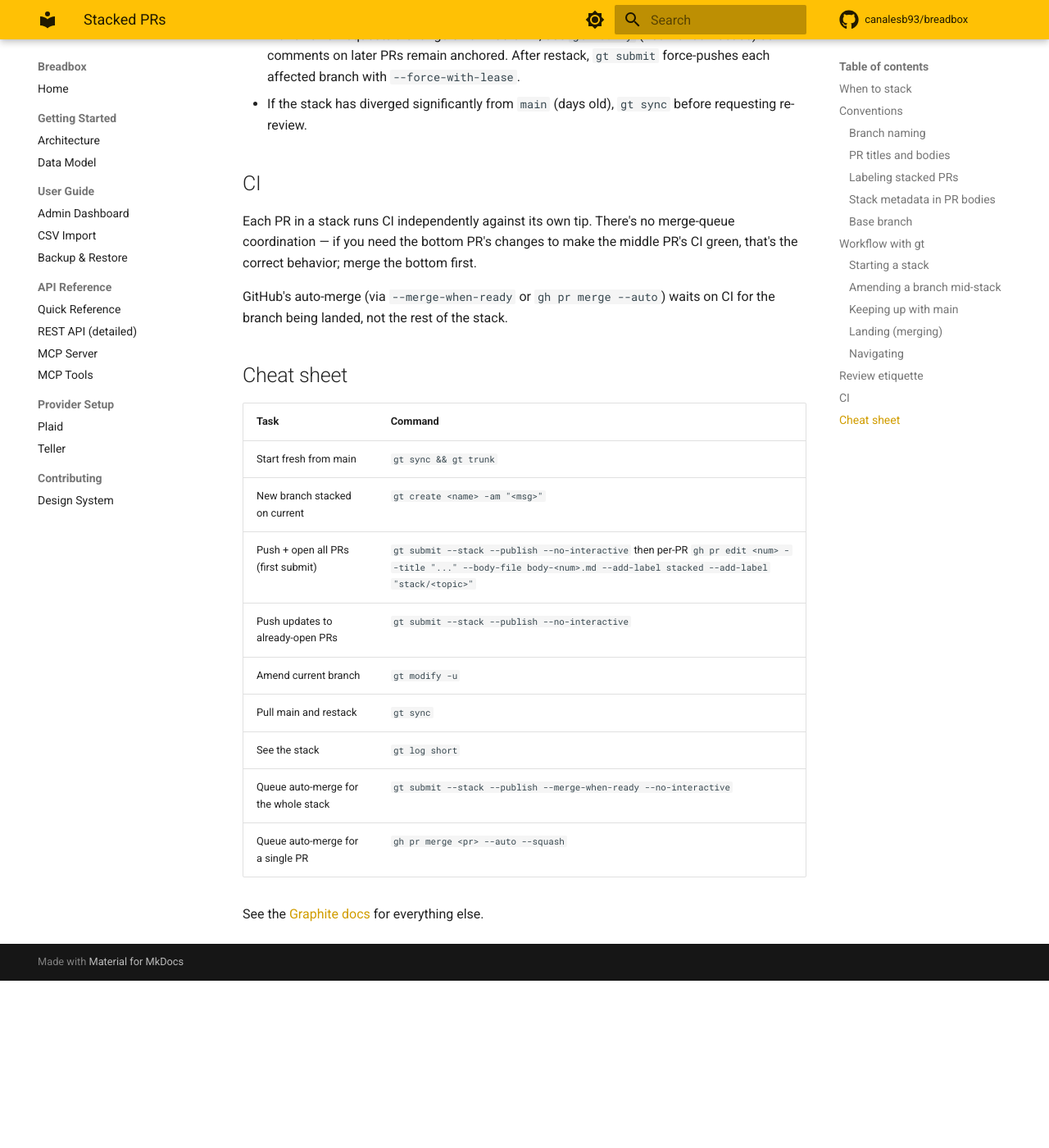
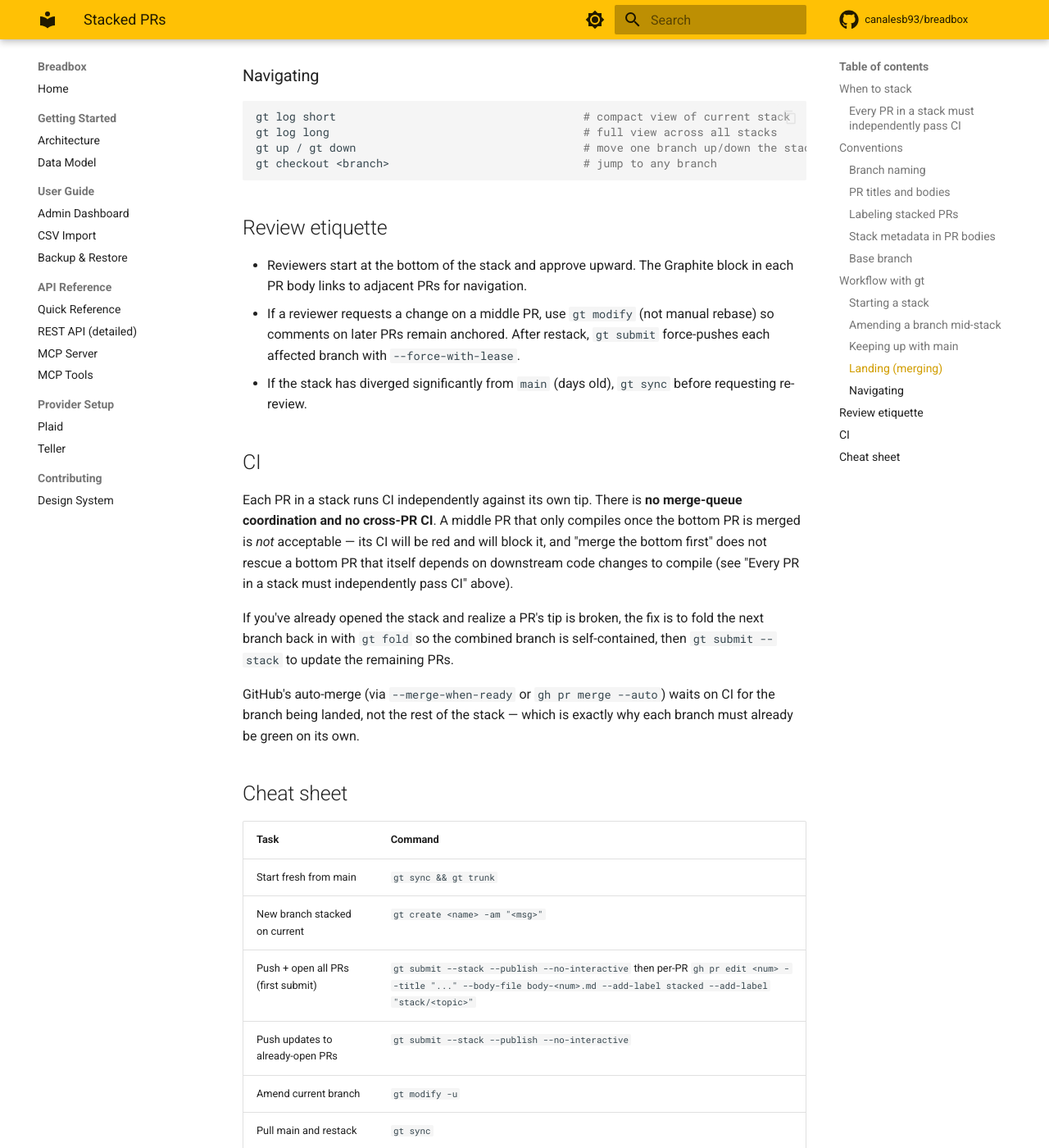
Before and after one commit to canalesb93/breadbox, an MkDocs documentation site: the page built from docs/stacked-prs.md, in a window 1280 px wide and 1400 px high, scrolled down 4398 px. Shown: the whole window at 82% size. Built offline with MkDocs 1.6.1 and Material for MkDocs 9.7.7, drawn with Linux system fonts in a browser that asks for light colours; comment, search, counter and statistics services are not loaded; before the commit the page ends 5594 px from its top, so only the background shows below that; some of the changed text lies outside the part shown.

Commit message:
docs(stacks): each stacked PR must independently pass CI (#750)
Rewrites the stacked-PRs guidance to make explicit what the
transactions-rename stack (#744-#747) taught us the hard way: CI runs
per-PR with no cross-PR coordination, so every branch tip in the stack
must build, vet, and test cleanly on its own. The point of stacking is
smaller review units, not splitting an atomic change into intermediate
states that don't compile.

- Adds an "Every PR in a stack must independently pass CI" section to
  docs/stacked-prs.md with the canonical trap (schema rename separated
  from the Go references that read the columns).
- Rewrites the existing CI section, which previously implied a broken
  middle PR was fine because "merge the bottom first" — misleading,
  since a broken bottom PR itself blocks on CI.
- Updates .claude/rules/stacked-prs.md so the rule loads into agent
  context whenever a stack workflow starts. Adds an 'if you split
  wrong, gt fold the next branch back in' recovery note.

No code or runtime behavior change.

```diff
--- a/docs/stacked-prs.md
+++ b/docs/stacked-prs.md
@@ -20,6 +20,14 @@ Stacks have real overhead — more branches, more restacks, more PRs to review.
 - You'd have to artificially split the work to meet a line-count target.
 
 A good rule of thumb: if you can't write a short, standalone "why this PR exists" description for each PR in the stack, don't stack.
+
+### Every PR in a stack must independently pass CI
+
+The purpose of stacking is to produce **smaller, easier-to-review** changes — not to split a single atomic change into intermediate states that don't compile. Each PR's tip must build, vet, and test cleanly on its own.
+
+A migration + code rename is the canonical trap: landing the column rename without the matching Go references looks like a clean "schema PR," but `go vet` at its tip is broken until the next PR lands. CI runs per-PR; stacking does not help. The split was wrong.
+
+**Rule:** at every branch tip in the stack, `go build ./...`, `go vet ./...`, and `go test ./...` must all pass. If they don't, fold the next PR back in (`gt fold`) until the tip is green. Split by review size and review shape — not by whether the compiler is temporarily broken.
 
 ## Conventions
 
@@ -170,9 +178,11 @@ gt checkout <branch>                             # jump to any branch
 
 ## CI
 
-Each PR in a stack runs CI independently against its own tip. There's no merge-queue coordination — if you need the bottom PR's changes to make the middle PR's CI green, that's the correct behavior; merge the bottom first.
+Each PR in a stack runs CI independently against its own tip. There is **no merge-queue coordination and no cross-PR CI**. A middle PR that only compiles once the bottom PR is merged is *not* acceptable — its CI will be red and will block it, and "merge the bottom first" does not rescue a bottom PR that itself depends on downstream code changes to compile (see "Every PR in a stack must independently pass CI" above).
 
-GitHub's auto-merge (via `--merge-when-ready` or `gh pr merge --auto`) waits on CI for the branch being landed, not the rest of the stack.
+If you've already opened the stack and realize a PR's tip is broken, the fix is to fold the next branch back in with `gt fold` so the combined branch is self-contained, then `gt submit --stack` to update the remaining PRs.
+
+GitHub's auto-merge (via `--merge-when-ready` or `gh pr merge --auto`) waits on CI for the branch being landed, not the rest of the stack — which is exactly why each branch must already be green on its own.
 
 ## Cheat sheet
 
```
Also changed, not shown: .claude/rules/stacked-prs.md (+12 -0 lines).
